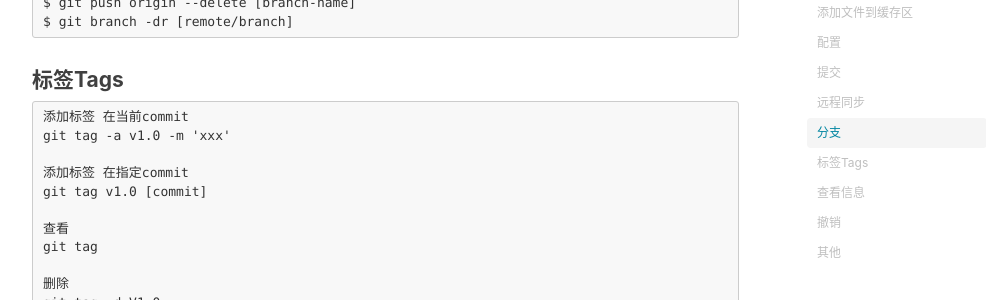
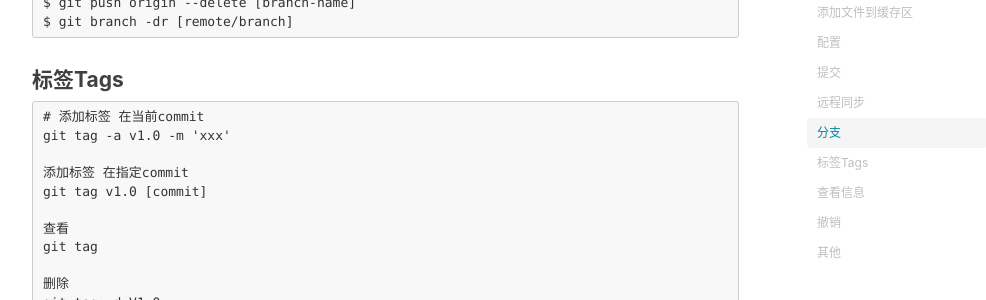
Before and after one commit to whvixd/qilixiang.github.io, a Jekyll site: the page built from _posts/2017-08-20-git.md, in a window 1280 px wide and 900 px high, scrolled down 2999 px. Shown: the part 151-451 px from the top of the window, without its empty margins (233-1219 px from the left). Built offline with Jekyll 4.4.1, drawn with Linux system fonts in a browser that asks for light colours; nearby versions of some CDN libraries; comment, search, counter and statistics services are not loaded; some of the changed text lies outside the part shown.

Commit message:
Update 2017-08-20-git.md
update

```diff
--- a/_posts/2017-08-20-git.md
+++ b/_posts/2017-08-20-git.md
@@ -147,7 +147,7 @@ tags:
 
 #### 标签Tags
 
-	添加标签 在当前commit
+	# 添加标签 在当前commit
 	git tag -a v1.0 -m 'xxx'
 
 	添加标签 在指定commit
```
